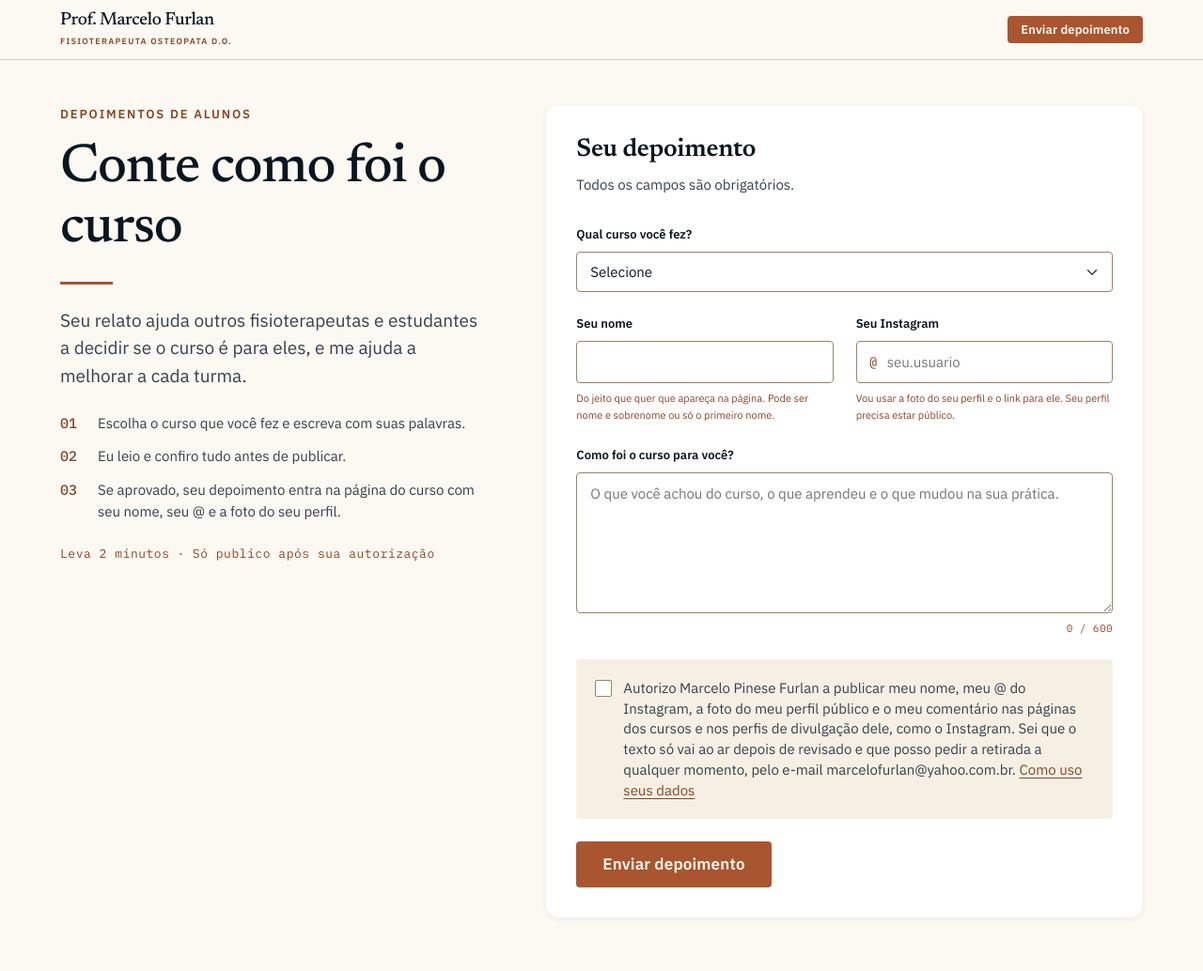
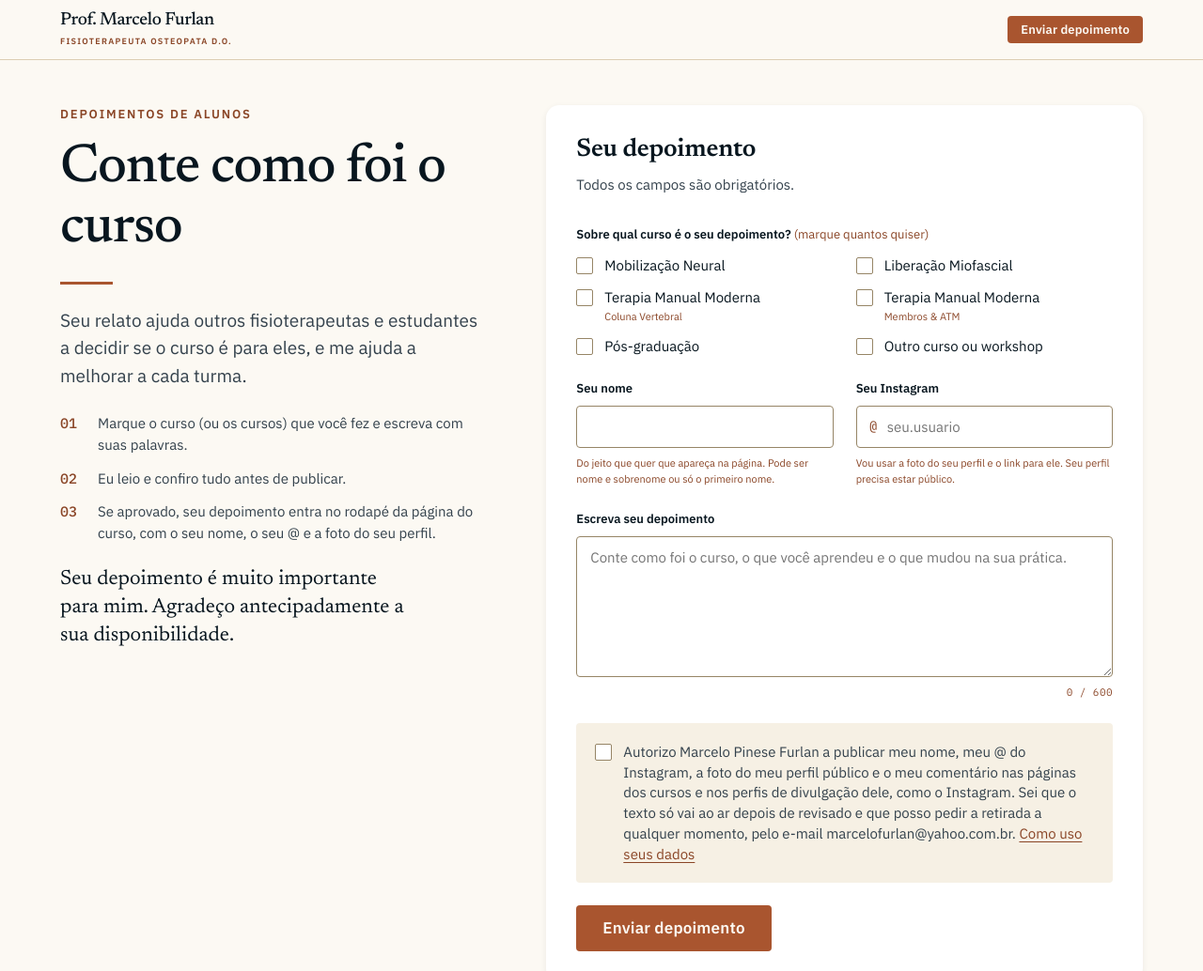
Before and after one commit to marcelofurlanfisio/envio_depoimentos, a plain HTML site: page index.html in a window 1280 px wide. Shown: the top 1034 px of the page at 94% size. Drawn offline with Linux system fonts and the light colour scheme.

Commit message:
Ajusta formulário após revisão
Curso passa a ser múltipla escolha, texto de agradecimento no lugar dos avisos
e passo 3 informa que o depoimento entra no rodapé da página do curso.

Co-Authored-By: Claude Sonnet 5.5 <noreply@anthropic.com>
Claude-Session: https://claude.ai/code/session_01VpYV5sic8XzB4xYfX6ongA

```diff
--- a/index.html
+++ b/index.html
@@ -173,6 +173,7 @@ footer .metaline a{color:var(--text-link)}
 .count{font-family:var(--font-data);font-size:var(--fs-micro);letter-spacing:var(--ls-mono);color:var(--text-muted);text-align:right}
 .count.warn{color:var(--c-danger)}
 textarea.input.tall{min-height:150px}
+.intro .thanks{margin-top:var(--sp-6);font-family:var(--font-display);font-size:var(--fs-h3);line-height:1.35;color:var(--text-heading);max-width:var(--measure-tight)}
 .intro .steps{list-style:none;margin:var(--sp-6) 0 0;padding:0;display:grid;gap:var(--sp-3);font-size:var(--fs-body-sm)}
 .intro .steps li{display:flex;gap:var(--sp-3)}
 .intro .steps .n{flex:0 0 28px;font-family:var(--font-data);font-weight:500;color:var(--text-accent)}
@@ -199,11 +200,11 @@ textarea.input.tall{min-height:150px}
       <div class="rule" aria-hidden="true"></div>
       <p class="lead">Seu relato ajuda outros fisioterapeutas e estudantes a decidir se o curso é para eles, e me ajuda a melhorar a cada turma.</p>
       <ol class="steps">
-        <li><span class="n">01</span><span>Escolha o curso que você fez e escreva com suas palavras.</span></li>
+        <li><span class="n">01</span><span>Marque o curso (ou os cursos) que você fez e escreva com suas palavras.</span></li>
         <li><span class="n">02</span><span>Eu leio e confiro tudo antes de publicar.</span></li>
-        <li><span class="n">03</span><span>Se aprovado, seu depoimento entra na página do curso com seu nome, seu @ e a foto do seu perfil.</span></li>
+        <li><span class="n">03</span><span>Se aprovado, seu depoimento entra no rodapé da página do curso, com o seu nome, o seu @ e a foto do seu perfil.</span></li>
       </ol>
-      <div class="metaline"><span>Leva 2 minutos</span><span>Só publico após sua autorização</span></div>
+      <p class="thanks">Seu depoimento é muito importante para mim. Agradeço antecipadamente a sua disponibilidade.</p>
     </section>
 
     <section class="card" id="depoimento" aria-labelledby="form-titulo">
@@ -216,19 +217,18 @@ textarea.input.tall{min-height:150px}
         <!-- Anti-spam. Pessoas não veem este campo -->
         <div class="hp" aria-hidden="true"><label>Não preencha <input type="text" name="website" tabindex="-1" autocomplete="off"></label></div>
 
-        <div class="field" data-field="curso">
-          <label class="label" for="curso">Qual curso você fez?</label>
-          <select class="input" id="curso" name="curso" required>
-            <option value="">Selecione</option>
-            <option value="mobilizacao-neural">Mobilização Neural</option>
-            <option value="tmm-coluna">Terapia Manual Moderna, Coluna Vertebral</option>
-            <option value="tmm-membros-atm">Terapia Manual Moderna, Membros &amp; ATM</option>
-            <option value="liberacao-miofascial">Liberação Miofascial</option>
-            <option value="pos-graduacao">Pós-graduação</option>
-            <option value="outro">Outro curso ou workshop</option>
-          </select>
-          <span class="err">Escolha o curso.</span>
-        </div>
+        <fieldset class="field" data-field="curso">
+          <legend class="label">Sobre qual curso é o seu depoimento? <span class="opt">(marque quantos quiser)</span></legend>
+          <div class="checks cols">
+            <label class="check"><input type="checkbox" name="curso" value="mobilizacao-neural"><span>Mobilização Neural</span></label>
+            <label class="check"><input type="checkbox" name="curso" value="liberacao-miofascial"><span>Liberação Miofascial</span></label>
+            <label class="check"><input type="checkbox" name="curso" value="tmm-coluna"><span>Terapia Manual Moderna<small>Coluna Vertebral</small></span></label>
+            <label class="check"><input type="checkbox" name="curso" value="tmm-membros-atm"><span>Terapia Manual Moderna<small>Membros &amp; ATM</small></span></label>
+            <label class="check"><input type="checkbox" name="curso" value="pos-graduacao"><span>Pós-graduação</span></label>
+            <label class="check"><input type="checkbox" name="curso" value="outro"><span>Outro curso ou workshop</span></label>
+          </div>
+          <span class="err">Marque pelo menos um curso.</span>
+        </fieldset>
 
         <div class="row two">
           <div class="field" data-field="nome">
@@ -249,8 +249,8 @@ textarea.input.tall{min-height:150px}
         </div>
 
         <div class="field" data-field="comentario">
-          <label class="label" for="comentario">Como foi o curso para você?</label>
-          <textarea class="input tall" id="comentario" name="comentario" maxlength="600" required placeholder="O que você achou do curso, o que aprendeu e o que mudou na sua prática."></textarea>
+          <label class="label" for="comentario">Escreva seu depoimento</label>
+          <textarea class="input tall" id="comentario" name="comentario" maxlength="600" required placeholder="Conte como foi o curso, o que você aprendeu e o que mudou na sua prática."></textarea>
           <div class="count" id="contador" aria-live="polite">0 / 600</div>
           <span class="err">Escreva pelo menos 20 caracteres.</span>
         </div>
@@ -339,7 +339,8 @@ const VERSAO_TERMO = "v1";
 
   // Link por curso: depoimento.html?curso=liberacao-miofascial já vem com o curso marcado
   const pre = new URLSearchParams(location.search).get('curso');
-  if (pre && form.elements.curso.querySelector('option[value="' + CSS.escape(pre) + '"]')) form.elements.curso.value = pre;
+  const preBox = pre && form.querySelector('input[name="curso"][value="' + CSS.escape(pre) + '"]');
+  if (preBox) preBox.checked = true;
 
   // Instagram: aceita @usuario, usuario ou o link do perfil, e guarda só o usuário
   function normIg(v){
@@ -367,7 +368,6 @@ const VERSAO_TERMO = "v1";
   }
 
   const rules = {
-    curso: v => v !== '',
     nome: v => v.trim().length >= 2,
     instagram: v => igOk(normIg(v)),
     comentario: v => v.trim().length >= MIN
@@ -381,6 +381,8 @@ const VERSAO_TERMO = "v1";
       el.setAttribute('aria-invalid', String(!valid));
       if (!valid){ ok = false; first = first || el; }
     }
+    const algumCurso = form.querySelectorAll('input[name="curso"]:checked').length > 0;
+    if (!setInvalid('curso', !algumCurso)){ ok = false; first = first || form.querySelector('input[name="curso"]'); }
     if (!setInvalid('consentimento', !form.elements.consentimento.checked)){ ok = false; first = first || form.elements.consentimento; }
     if (first) first.focus();
     return ok;
@@ -407,7 +409,7 @@ const VERSAO_TERMO = "v1";
     if (!validate()) return;
 
     const data = new URLSearchParams();
-    data.append('curso', form.elements.curso.value);
+    data.append('curso', Array.from(form.querySelectorAll('input[name="curso"]:checked')).map(i => i.value).join(','));
     data.append('nome', form.elements.nome.value.trim());
     data.append('instagram', normIg(form.elements.instagram.value));
     data.append('comentario', form.elements.comentario.value.trim());
```
